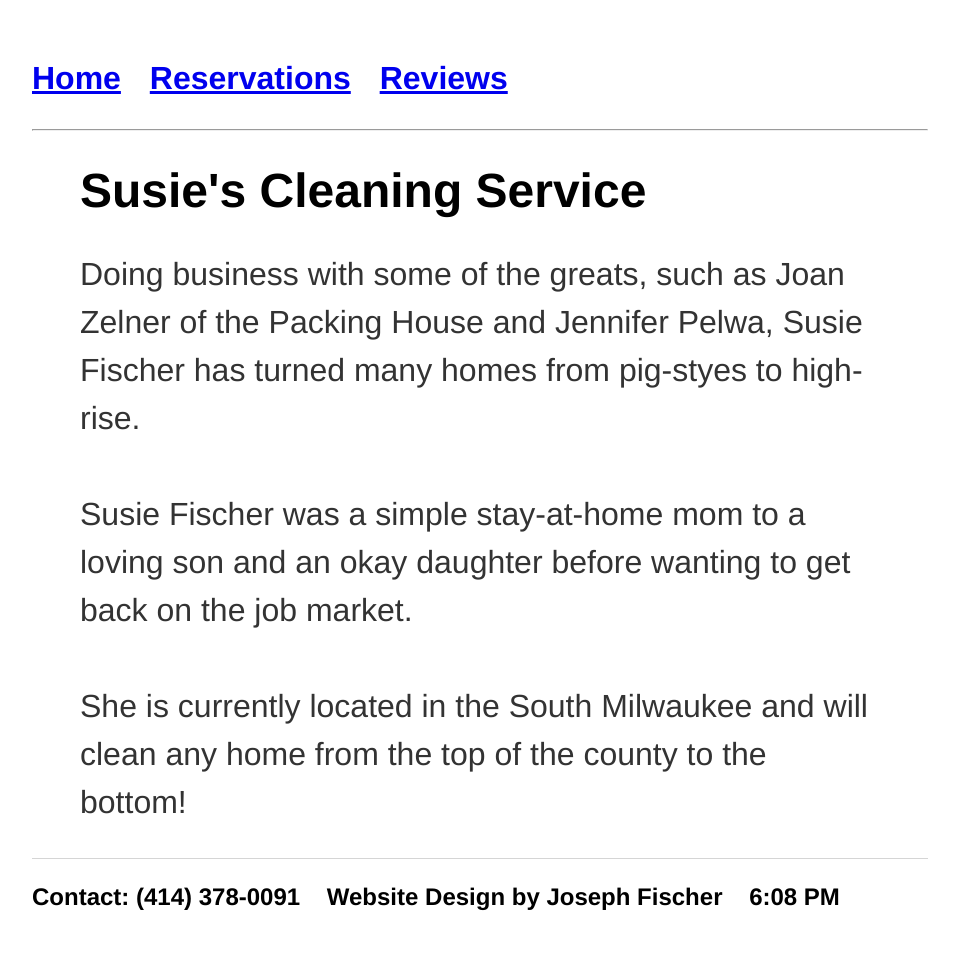
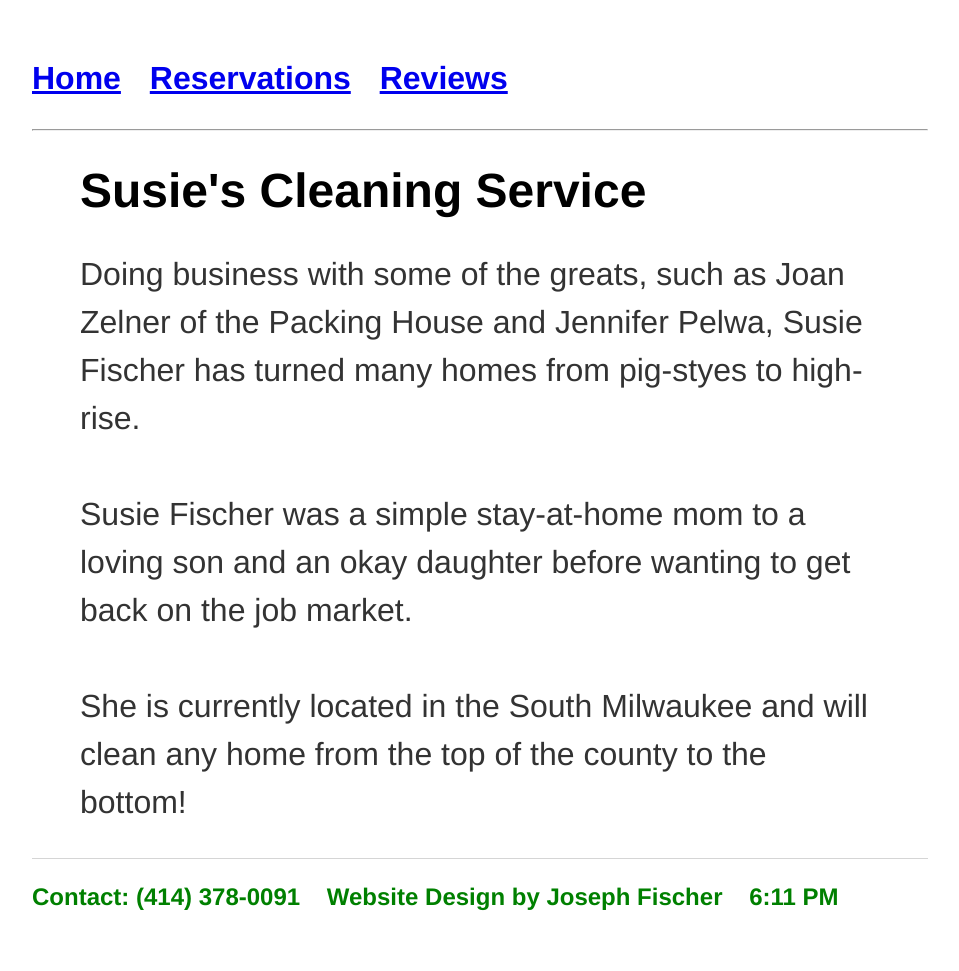
Before and after one commit to MrGreen014/MrGreen014.github.io, a Jekyll site: the page built from index.html, in a window 1280 px wide. Shown: the whole page, without its empty margins (160-1119 px from the left). Built offline with Jekyll 4.4.1, drawn with Linux system fonts in a browser that asks for light colours.

Commit message:
Add Color

```diff
--- a/_layouts/default.html
+++ b/_layouts/default.html
@@ -25,7 +25,7 @@
     <ul>
       <li>Contact: (414) 378-0091</li>
       <li>Website Design by Joseph Fischer</li>
-      <li>6:08 PM</li>
+      <li>6:11 PM</li>
     </ul>
   </footer>
 </body>
--- a/main.css
+++ b/main.css
@@ -26,6 +26,7 @@ nav ul li, footer ul li
 {
   display: inline;
   margin-right: 20px;
+  color: green;
 }
 
 a
```
